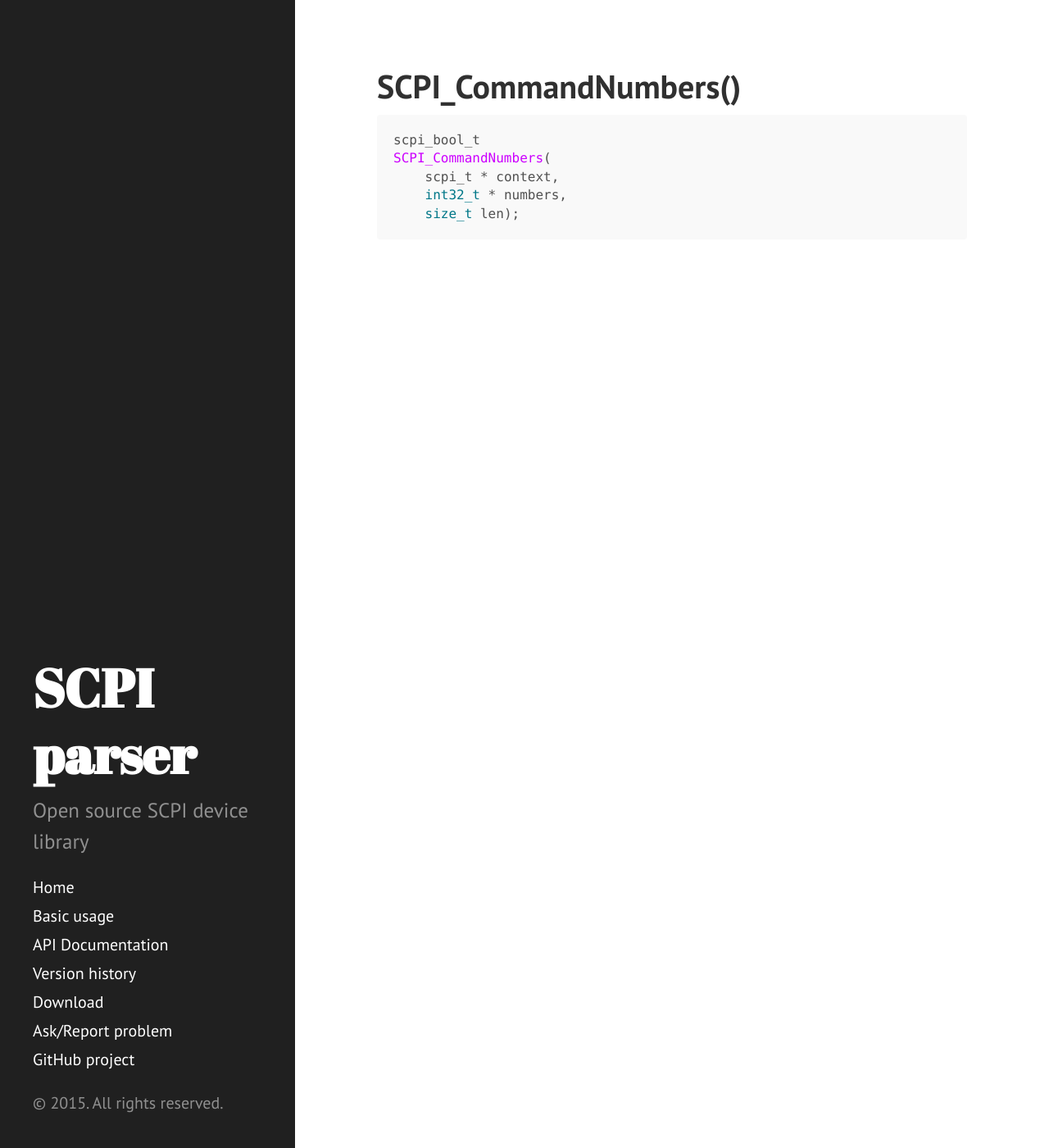
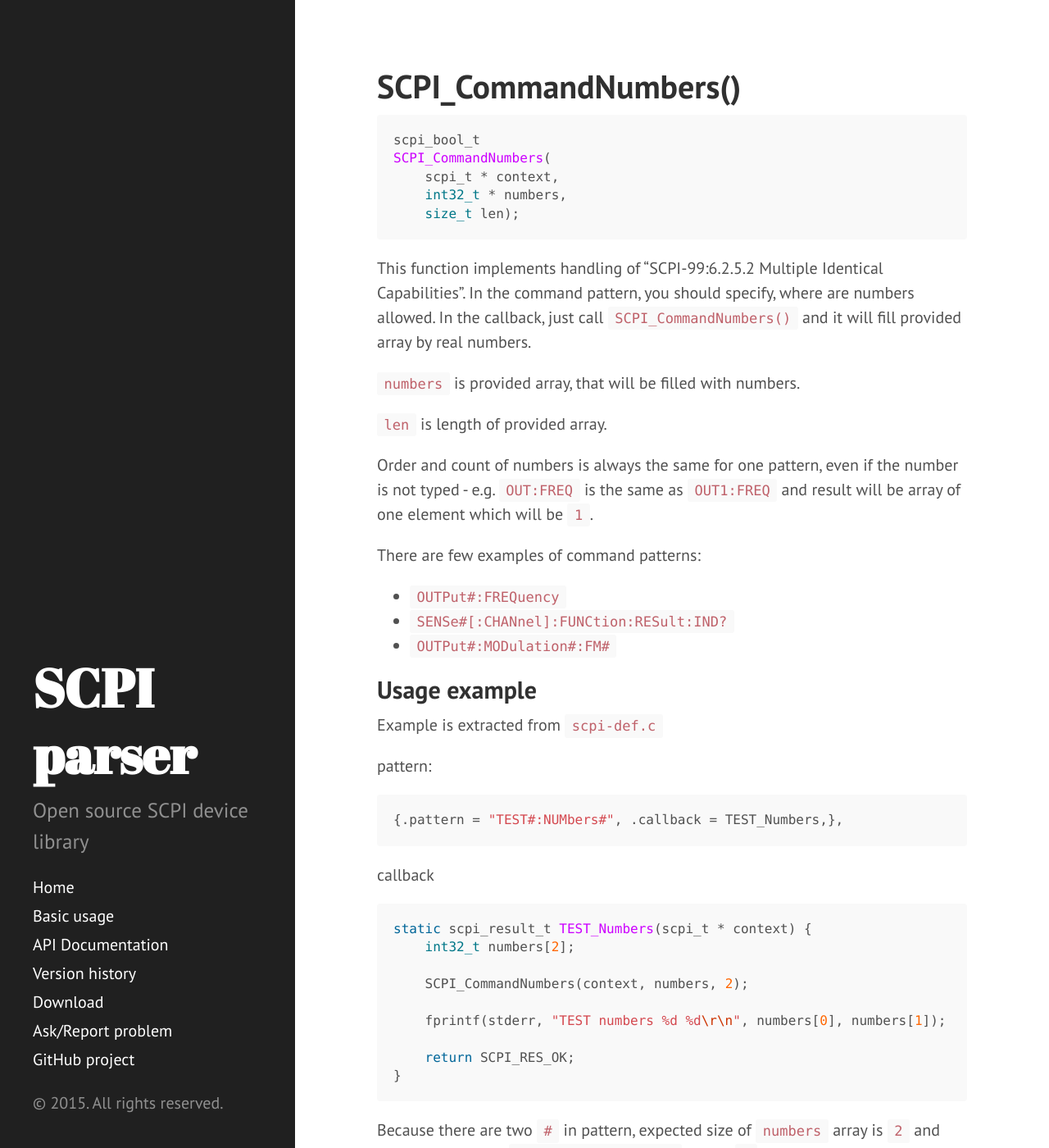
Before and after one commit to j123b567/scpi-parser, a Jekyll site: the page built from _api/scpi_commandnumbers.md, in a window 1280 px wide and 1400 px high. Shown: the whole window at 82% size. Built offline with Jekyll 4.4.1, drawn with Linux system fonts in a browser that asks for light colours; Markdown is read by kramdown in place of the engine named in the settings; some of the changed text lies outside the part shown.

Commit message:
Update SCPI_CommandNumbers() documentation

````diff
--- a/_api/scpi_commandnumbers.md
+++ b/_api/scpi_commandnumbers.md
@@ -10,3 +10,56 @@ SCPI_CommandNumbers(
     int32_t * numbers,
     size_t len);
 ```
+
+
+This function implements handling of "SCPI-99:6.2.5.2 Multiple Identical Capabilities". In the command pattern, you should specify, where are numbers allowed. In the callback, just call `SCPI_CommandNumbers()` and it will fill provided array by real numbers.
+
+`numbers` is provided array, that will be filled with numbers.
+
+`len` is length of provided array.
+
+Order and count of numbers is always the same for one pattern, even if the number is not typed - e.g. `OUT:FREQ` is the same as `OUT1:FREQ` and result will be array of one element which will be `1`.
+
+There are few examples of command patterns:
+
+- `OUTPut#:FREQuency`
+- `SENSe#[:CHANnel]:FUNCtion:RESult:IND?`
+- `OUTPut#:MODulation#:FM#`
+
+Usage example
+---
+Example is extracted from [`scpi-def.c`](https://github.com/j123b567/scpi-parser/blob/master/examples/common/scpi-def.c)
+
+pattern:
+
+~~~~c
+{.pattern = "TEST#:NUMbers#", .callback = TEST_Numbers,},
+~~~~
+
+callback
+~~~~c
+static scpi_result_t TEST_Numbers(scpi_t * context) {
+    int32_t numbers[2];
+
+    SCPI_CommandNumbers(context, numbers, 2);
+
+    fprintf(stderr, "TEST numbers %d %d\r\n", numbers[0], numbers[1]);
+
+    return SCPI_RES_OK;
+}
+~~~~
+
+Because there are two `#` in pattern, expected size of `numbers` array is `2` and third parameter of `SCPI_CommandNumbers` is also `2`.
+
+You can use [interactive command line demo](https://github.com/j123b567/scpi-parser/tree/master/examples/test-interactive) and you will get:
+
+~~~~
+TEST2:NUM3
+> TEST numbers 2 3
+
+TEST:NUM3
+> TEST numbers 1 3
+
+TEST:NUM
+> TEST numbers 1 1
+~~~~
````
